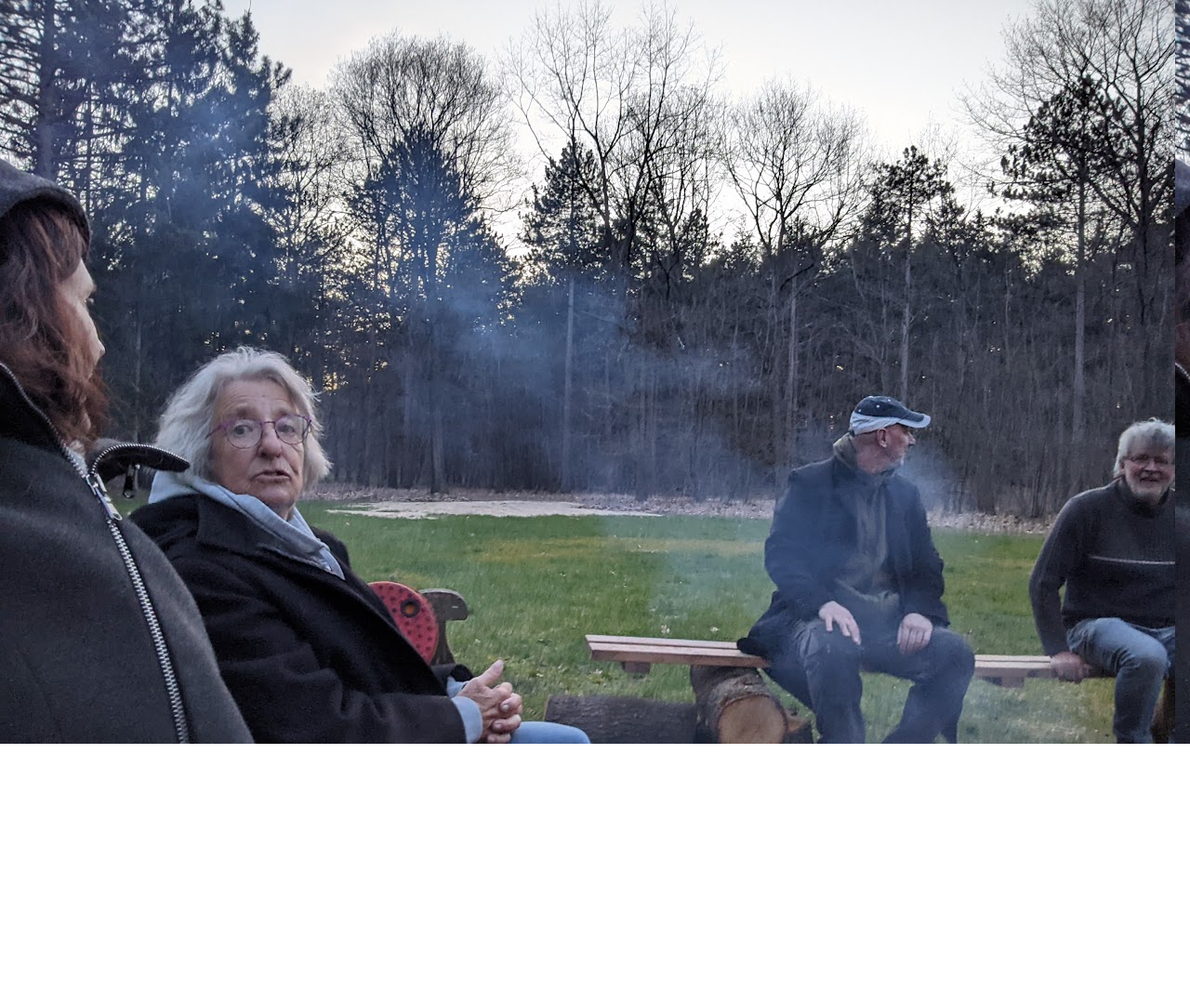
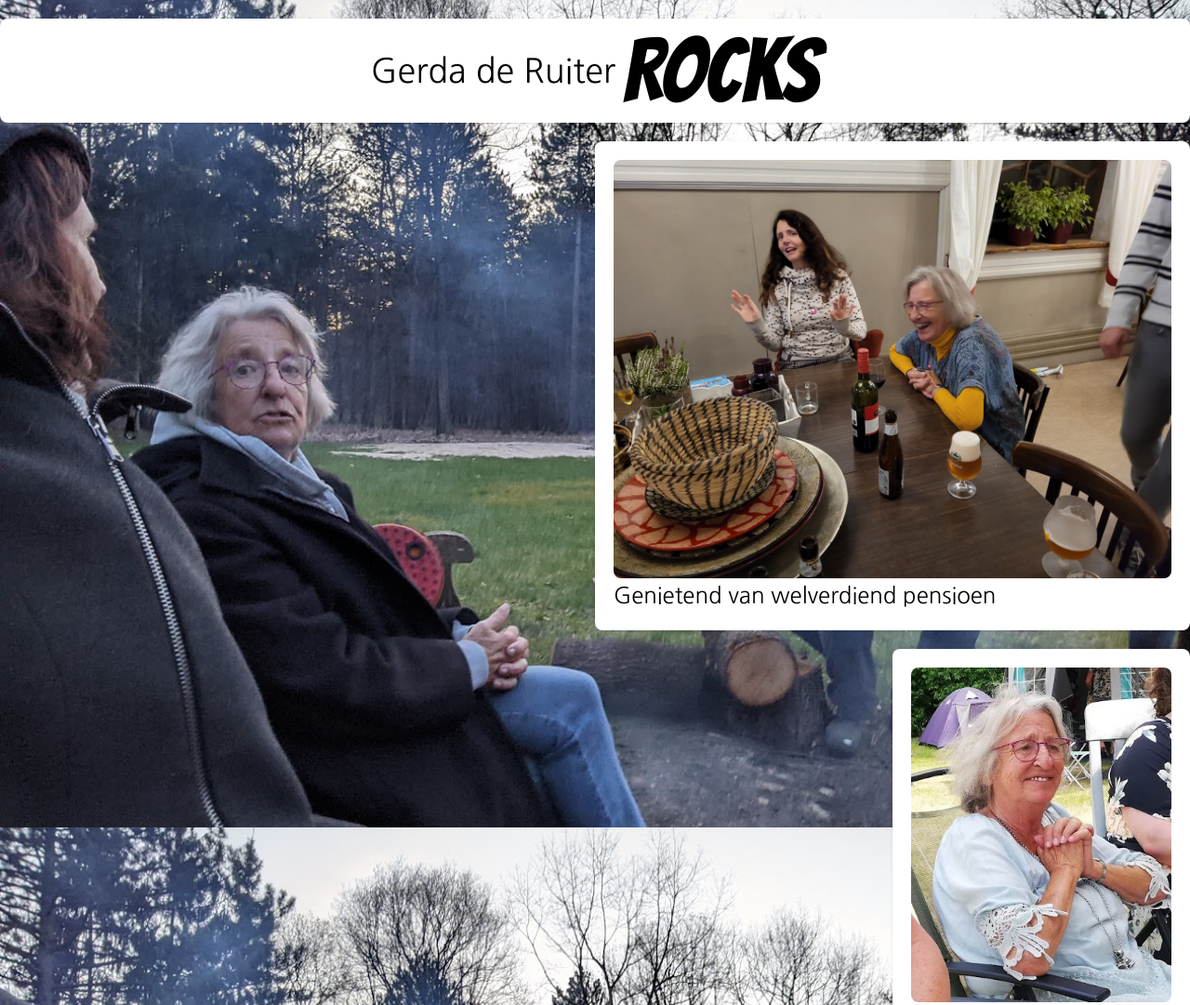
Before and after one commit to winkbrace/deruiter.rocks, a website: page gerda/index.html in a window 1280 px wide. Shown: the top 1081 px of the page at 93% size. Before the commit the page ends 800 px from the top, so only its background shows below. Drawn offline with Linux system fonts and the light colour scheme.

Commit message:
Build first draft of Gerda page

```diff
--- a/gerda/index.html
+++ b/gerda/index.html
@@ -1,8 +1,30 @@
+<!DOCTYPE html>
 <html>
-    <head>
-        <title>Gerda de Ruiter ROCKS!</title>
-        <link rel="stylesheet" href="style.css">
-    </head>
-    <body class="h-screen bg-cover bg-left">
-    </body>
+<head>
+    <title>Gerda de Ruiter ROCKS</title>
+    <link rel="preconnect" href="https://fonts.googleapis.com">
+    <link rel="preconnect" href="https://fonts.gstatic.com" crossorigin>
+    <link href="https://fonts.googleapis.com/css2?family=Bangers&family=Nanum+Gothic:wght@400;700;800&display=swap" rel="stylesheet">
+    <link rel="stylesheet" href="assets/style.css">
+</head>
+<body class="h-screen bg-cover bg-left">
+    <header class="container mx-auto my-5 py-2 bg-white rounded-lg shadow">
+        <h1 class="flex items-center justify-center sm:text-4xl">
+            Gerda de Ruiter
+            <span class="font-rocks text-2xl sm:text-8xl ml-2">ROCKS</span>
+        </h1>
+    </header>
+    <main class="container">
+        <ul class="flex flex-col ml-auto w-full sm:w-1/2">
+            <li class="bg-white rounded-lg shadow p-5 mb-5">
+                <img src="assets/gerda3.jpg" alt="" class="rounded-lg">
+                Genietend van welverdiend pensioen
+            </li>
+            <li class="bg-white rounded-lg shadow p-5 mb-5 ml-auto w-1/2">
+                <img src="assets/gerda1.jpg" alt="" class="rounded-lg">
+                Overziet het gebeuren
+            </li>
+        </ul>
+    </main>
+</body>
 </html>
--- /dev/null
+++ b/gerda/src/style.css
@@ -0,0 +1,8 @@
+@tailwind base;
+@tailwind components;
+@tailwind utilities;
+
+body {
+    background-image: url(gerda2.jpg);
+    font-size: 24px;
+}
--- a/gerda/style.css
+++ /dev/null
@@ -1,3 +0,0 @@
-body {
-    background-image: url(gerda2.jpg);
-}
--- /dev/null
+++ b/tailwind.config.js
@@ -0,0 +1,12 @@
+/** @type {import('tailwindcss').Config} */
+module.exports = {
+    content: ["./gerda/**/*.{html,js}"],
+    theme: {
+        fontFamily: {
+            sans: ['Nanum Gothic', 'sans-serif'],
+            'rocks': ['Bangers', 'cursive'],
+        },
+        extend: {},
+    },
+    plugins: [],
+}
```
Also changed, not shown: package.json (added, +8 -0 lines), gerda/assets/gerda1.jpg (added), gerda/assets/gerda2.jpg (renamed from gerda/gerda2.jpg), gerda/assets/gerda3.jpg (renamed from gerda/gerda3.jpg), gerda/assets/style.css (added), gerda/gerda1.jpg (deleted), 1 other file.
